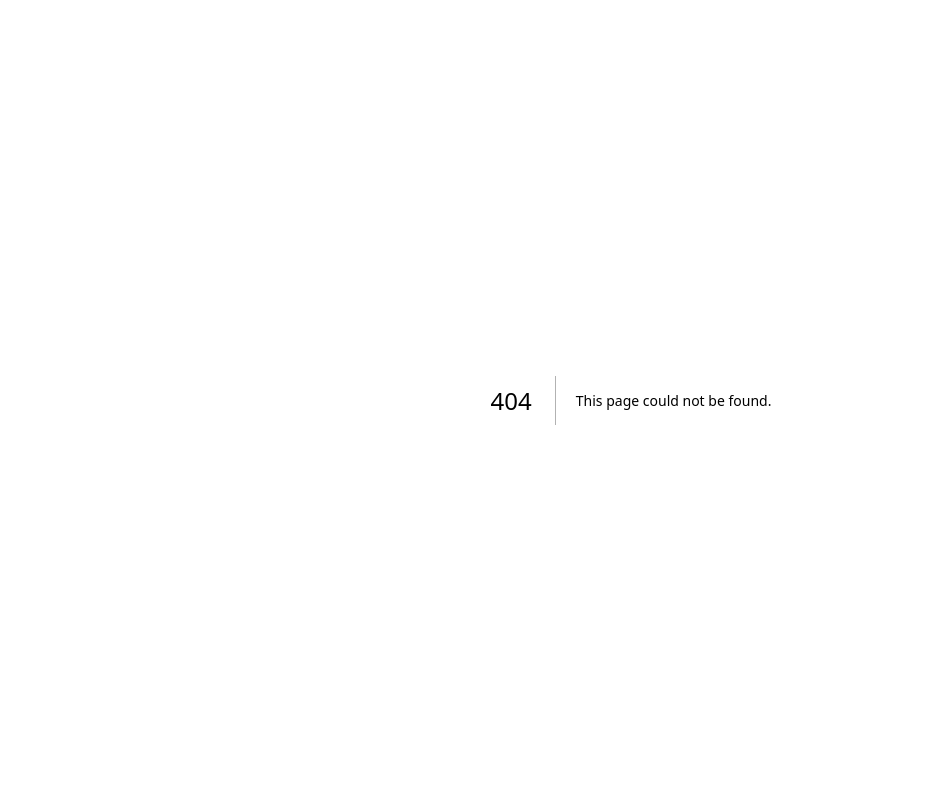
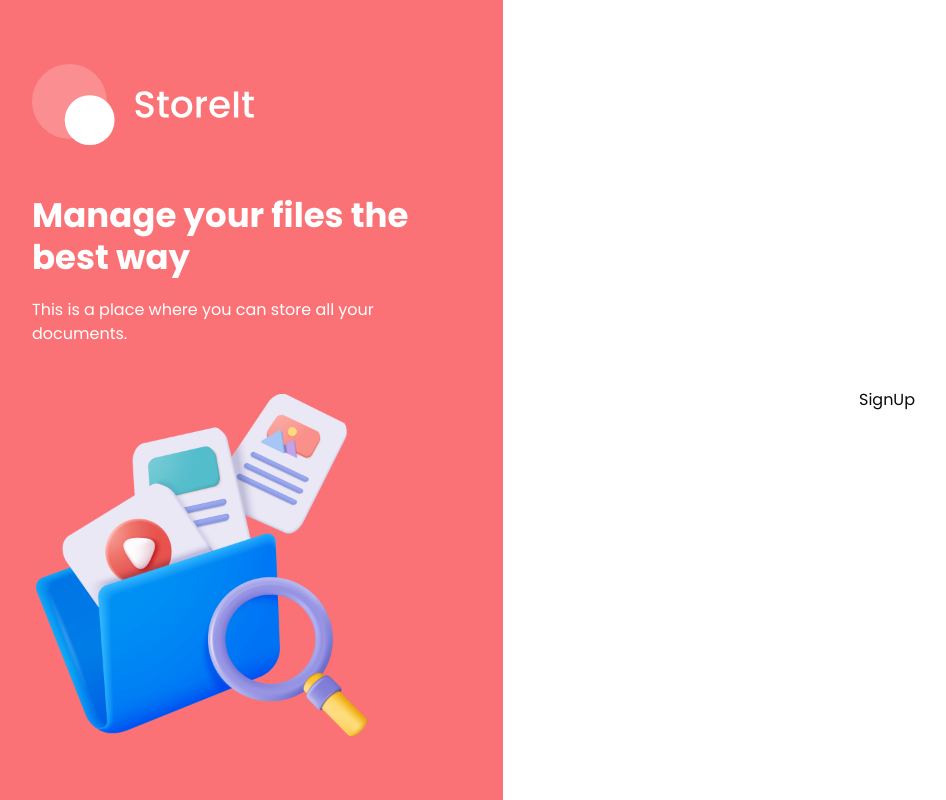
Before and after one commit to JoabAlmeid/Guardaki, a Next.js app: page /sign-up in a window 1280 px wide. Before the commit this address had no page. Shown: the whole page, without its empty margins (9-955 px from the left). Built offline with nearby package versions, Linux system fonts and the light colour scheme.

Commit message:
layout finished

```diff
--- /dev/null
+++ b/app/(auth)/layout.tsx
@@ -0,0 +1,48 @@
+import Image from "next/image";
+import React from "react";
+
+const Layout = ({ children }: { children: React.ReactNode }) => {
+  return (
+    <div className="flex min-h-screen">
+      <section className="bg-brand p-10 hidden w-1/2 items-center justify-center lg:flex xl:w-2/5">
+        <div className="flex max-h-[800px] max-w-[430px] flex-col justify-center space-y-12">
+          <Image
+            src="/assets/icons/logo-full.svg"
+            alt="logo"
+            width={224}
+            height={82}
+            className="h-auto"
+          />
+
+          <div className="space-y-5 text-white">
+            <h1 className="h1">Manage your files the best way</h1>
+            <p className="body-1">
+              This is a place where you can store all your documents.
+            </p>
+          </div>
+          <Image
+            src="/assets/images/files.png"
+            alt="File"
+            width={342}
+            height={342}
+            className="transition-all hover:rotate-2 hover:scale-105"
+          />
+        </div>
+      </section>
+      <section className="flex flex-1 flex-col items-center bg-white p-4 py-10 lg:justify-center lg:p-10 lg:py-0">
+        <div className="mb-16 lg:hidden">
+          <Image
+            src="/assets/icons/logo-full-brand.svg"
+            alt="logo"
+            width={224}
+            height={82}
+            className="h-auto w-[200px] lg:w-[250px]"
+          />
+        </div>
+        {children}
+      </section>
+    </div>
+  );
+};
+
+export default Layout;
--- /dev/null
+++ b/app/(auth)/sign-in/page.tsx
@@ -0,0 +1,7 @@
+import React from "react";
+
+const SignIn = () => {
+  return <div>SignIn</div>;
+};
+
+export default SignIn;
--- /dev/null
+++ b/app/(auth)/sign-up/page.tsx
@@ -0,0 +1,7 @@
+import React from "react";
+
+const SignUp = () => {
+  return <div>SignUp</div>;
+};
+
+export default SignUp;
```
Also changed, not shown: public/Illustration.png (added), public/Logo.png (added).
